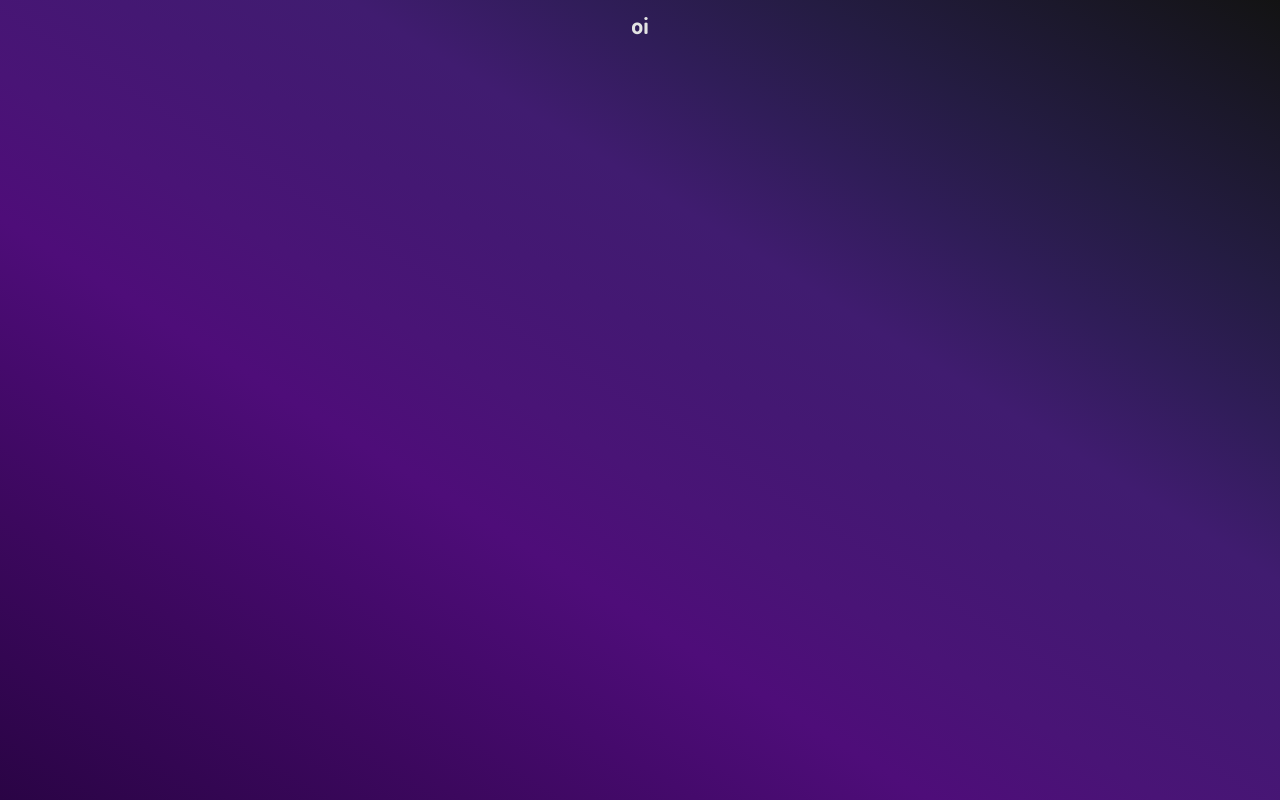
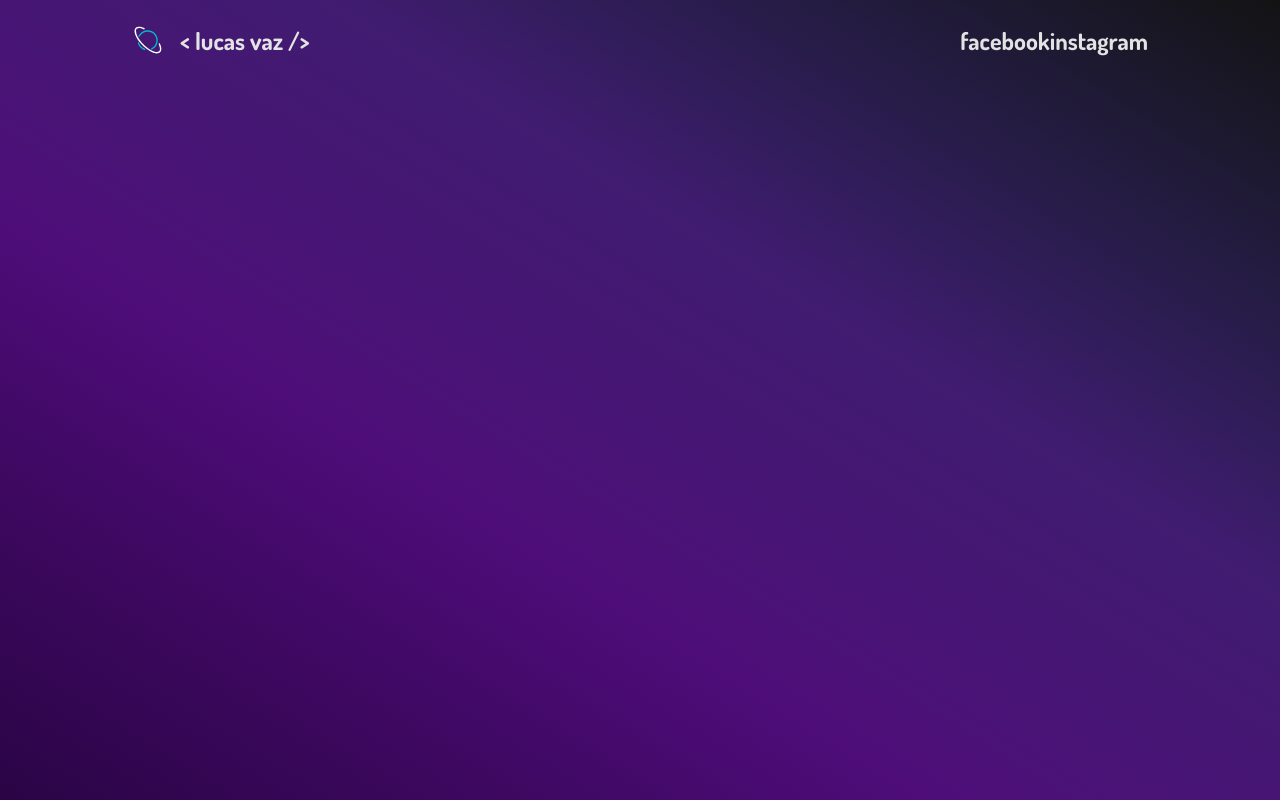
Before and after one commit to httpslucasvaz/my-portifolio-, a React (Vite) app: page / in a window 1280 px wide. Built offline with nearby package versions, Linux system fonts and the light colour scheme.

Commit message:
feat: add header and style for header

```diff
--- a/src/components/header/Header.jsx
+++ b/src/components/header/Header.jsx
@@ -1,12 +1,17 @@
-import './header.css'
+import "./header.css";
 
 export function Header() {
-
-    return(
-        <div id='container'>
-            <nav className='header'>
-                <h1>oi</h1>
-            </nav>
+  return (
+    <div id="container">
+      <nav className="header">
+        <div className="logo-container">
+          <img className="logo" src="/logo.svg" /> <h2>&lt; lucas vaz /&gt;</h2>
         </div>
-    )
+        <div className="logo-container">
+          <h2>facebook</h2>
+          <h2>instagram</h2>
+        </div>
+      </nav>
+    </div>
+  );
 }
--- a/src/components/header/header.css
+++ b/src/components/header/header.css
@@ -1,13 +1,43 @@
 #container {
-    width: 100%;
-    min-height: 100vh;
-    background-image: linear-gradient(to right top, #2a0445, #330652, #3c085e, #450a6c, #4e0d79, #491476, #441873, #401c70, #301d59, #241c42, #1b182b, #131313);
+  width: 100%;
+  min-height: 100vh;
+  display: flex;
+  justify-content: center;
+
+  background-image: linear-gradient(
+    to right top,
+    #2a0445,
+    #330652,
+    #3c085e,
+    #450a6c,
+    #4e0d79,
+    #491476,
+    #441873,
+    #401c70,
+    #301d59,
+    #241c42,
+    #1b182b,
+    #131313
+  );
 }
 
 .header {
-    max-width: 100%;
-    height: 3rem;
-    display: flex;
-    justify-content: center;
-    align-items: center;
+  width: 100%;
+  max-width: 1080px;
+  height: 5rem;
+  padding: 2rem;
+  display: flex;
+  align-items: center;
+  justify-content: space-between;
 }
+
+.logo {
+  width: 3rem;
+  padding-right: 1rem;
+}
+
+.logo-container {
+  display: flex;
+  align-items: center;
+  cursor: default;
+}
```
